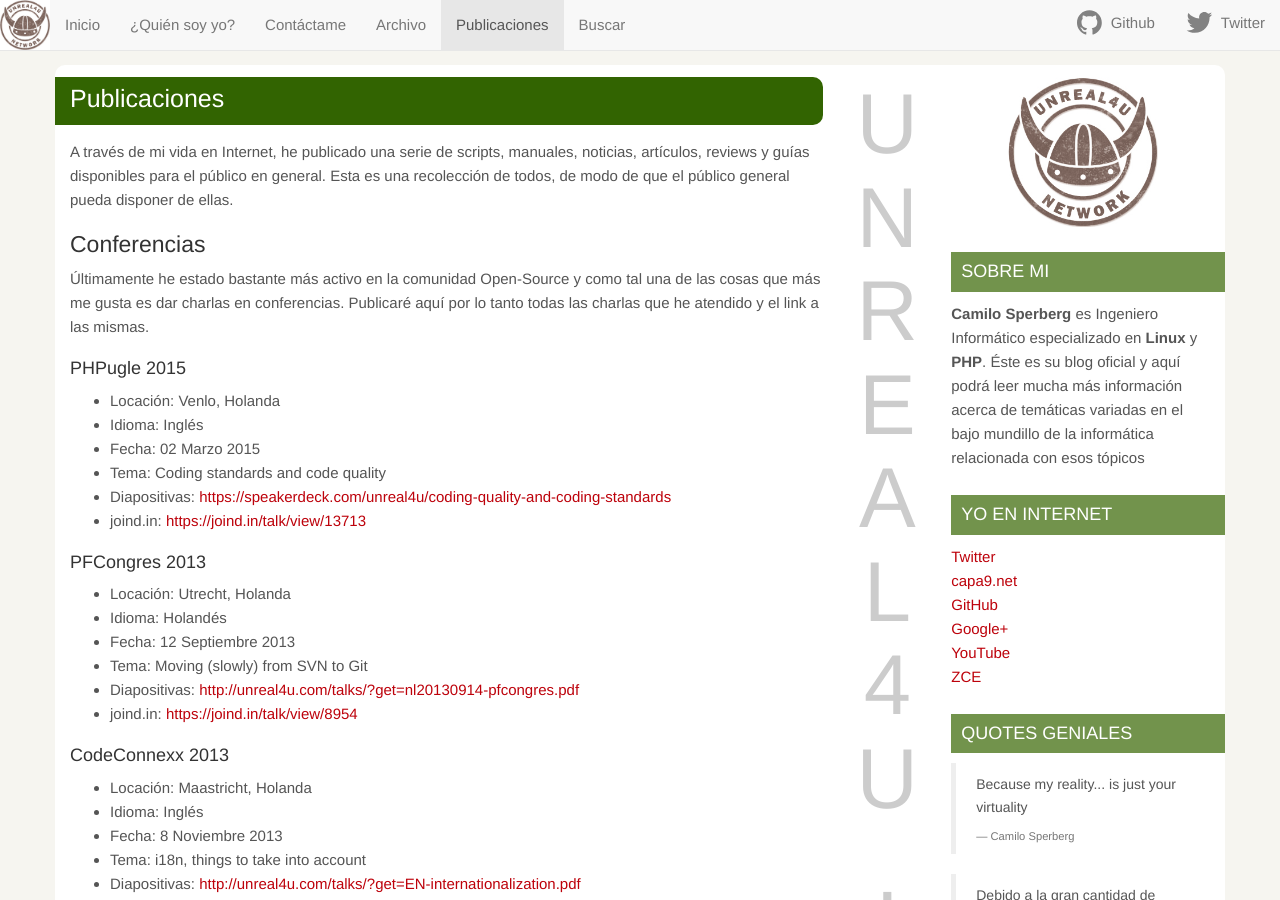
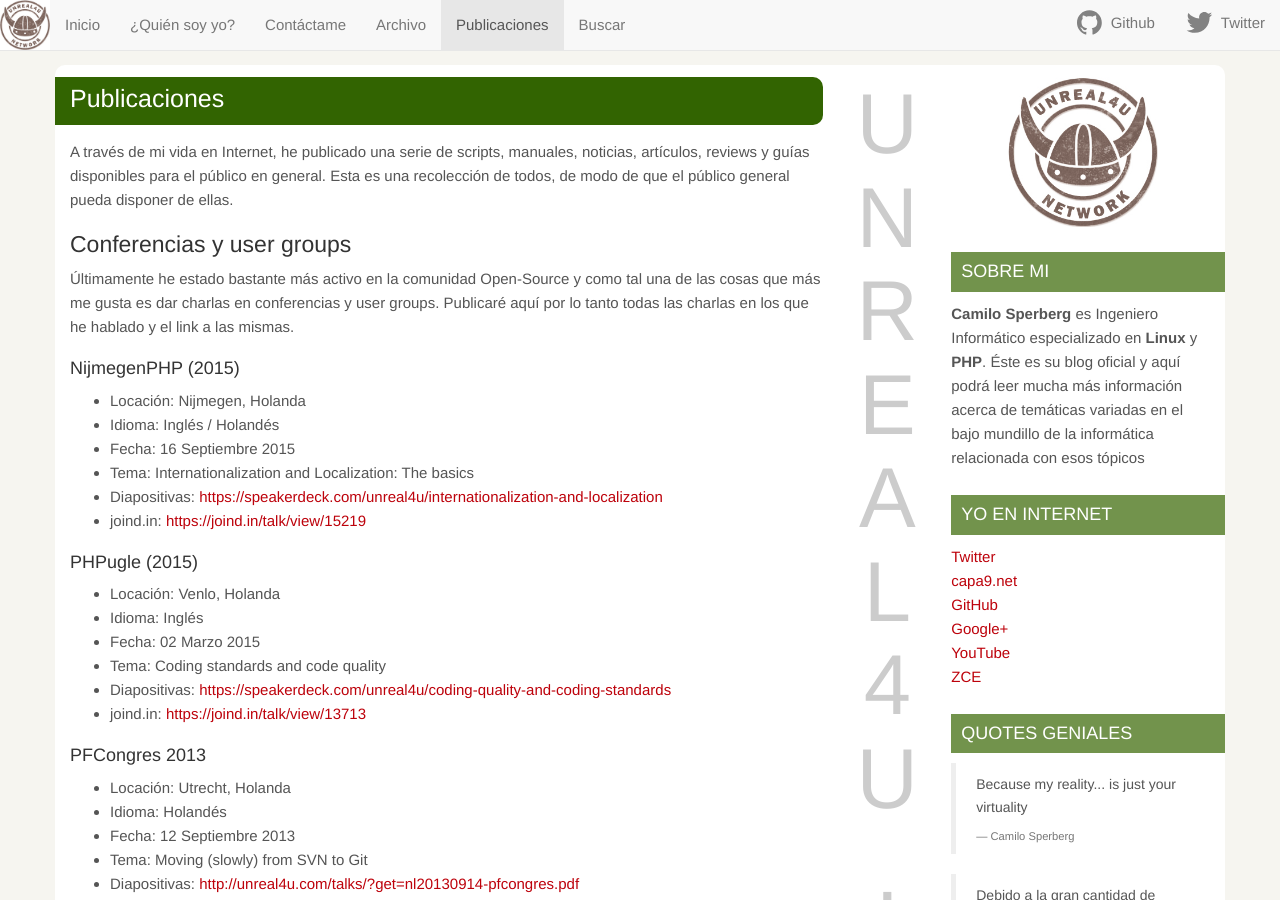
Before and after one commit to unreal4u/blog, a Jekyll site: the page built from publicaciones/index.markdown, in a window 1280 px wide and 900 px high. Built offline with Jekyll 4.4.1, drawn with Linux system fonts in a browser that asks for light colours.

Commit message:
Added latest user group talk

```diff
--- a/publicaciones/index.markdown
+++ b/publicaciones/index.markdown
@@ -12,14 +12,25 @@ A través de mi vida en Internet, he publicado una serie de scripts, manuales, n
 
 
 
-## Conferencias
+## Conferencias y user groups
 
 
-Últimamente he estado bastante más activo en la comunidad Open-Source y como tal una de las cosas que más me gusta es dar charlas en conferencias. Publicaré aquí por lo tanto todas las charlas que he atendido y el link a las mismas.
+Últimamente he estado bastante más activo en la comunidad Open-Source y como tal una de las cosas que más me gusta es dar charlas en conferencias y user groups. Publicaré aquí por lo tanto todas las charlas en los que he hablado y el link a las mismas.
 
 
 
-#### PHPugle 2015
+#### NijmegenPHP (2015)
+
+* Locación: Nijmegen, Holanda
+* Idioma: Inglés / Holandés
+* Fecha: 16 Septiembre 2015
+* Tema: Internationalization and Localization: The basics
+* Diapositivas: [https://speakerdeck.com/unreal4u/internationalization-and-localization](https://speakerdeck.com/unreal4u/internationalization-and-localization)
+* joind.in: [https://joind.in/talk/view/15219](https://joind.in/talk/view/15219)
+
+
+
+#### PHPugle (2015)
 
 
 * Locación: Venlo, Holanda
```
